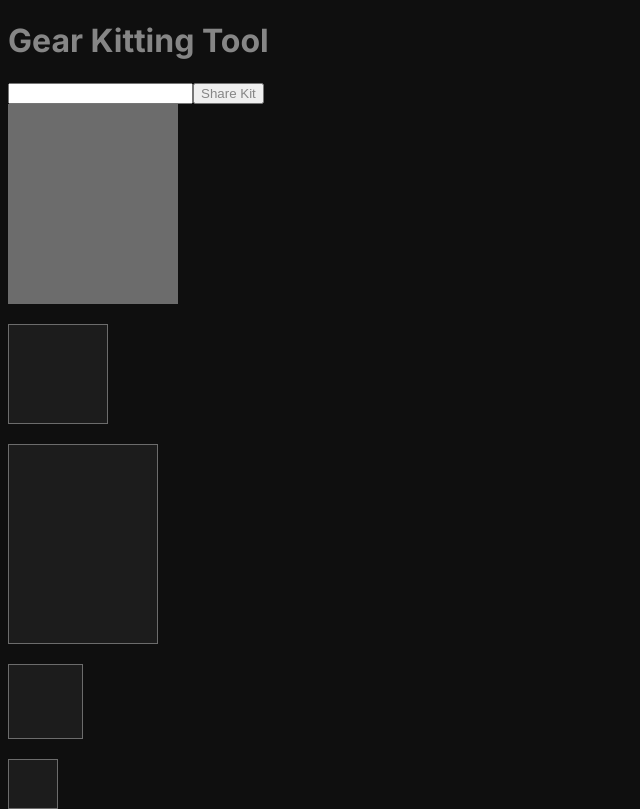
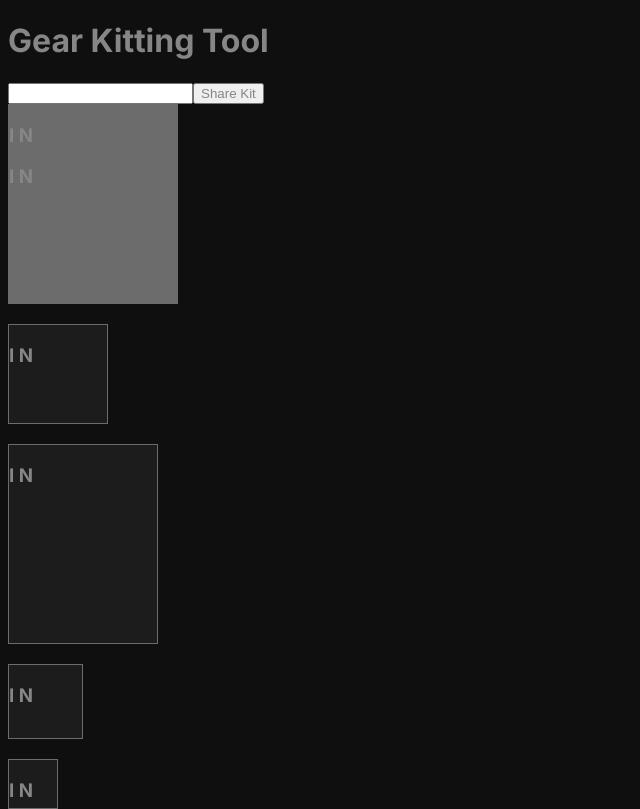
Before and after one commit to justono1/gear-kitting-tool, a Next.js app: page / in a window 1280 px wide. Shown: the whole page, without its empty margins (0-640 px from the left). Built offline with nearby package versions, Linux system fonts and the light colour scheme.

Commit message:
Slot updates

```diff
--- a/src/app/(app)/page.tsx
+++ b/src/app/(app)/page.tsx
@@ -13,15 +13,15 @@ const Page = () => {
             <button type="submit">Share Kit</button>
           </div>
         </header>
-        <Slot item={{ slot: 'primaryWeapon' }} slotted={true} />
+        <Slot item={{ itemName: 'I N', slot: 'primaryWeapon' }} slotted={true} />
         <br></br>
-        <Slot item={{ slot: 'head' }} />
+        <Slot item={{ itemName: 'I N', slot: 'head' }} />
         <br></br>
-        <Slot item={{ slot: 'chest' }} />
+        <Slot item={{ itemName: 'I N', slot: 'chest' }} />
         <br></br>
-        <Slot item={{ slot: 'utility' }} />
+        <Slot item={{ itemName: 'I N', slot: 'utility' }} />
         <br></br>
-        <Slot item={{ slot: 'ring' }} />
+        <Slot item={{ itemName: 'I N', slot: 'ring' }} />
       </main>
     </>
   )
--- a/src/components/Slot/Slot.tsx
+++ b/src/components/Slot/Slot.tsx
@@ -38,7 +38,18 @@ export default function Slot({ item, slotted }: SlotProps) {
 
   return (
     <div className={classes([css.slot, { [css.slotted]: slotted }, css[slotSize]])}>
-      <h3>{itemName}</h3>
+      {slotSize === 'largeTwo' ? <DoubleSlotData item={item} /> : <SingleSlotData item={item} />}
     </div>
   )
 }
+
+const SingleSlotData = ({ item }: SlotProps) => <h3>{item.itemName}</h3>
+
+const DoubleSlotData = ({ item }: SlotProps) => {
+  return (
+    <>
+      <h3>{item.itemName}</h3>
+      <h3>{item.itemName}</h3>
+    </>
+  )
+}
```
